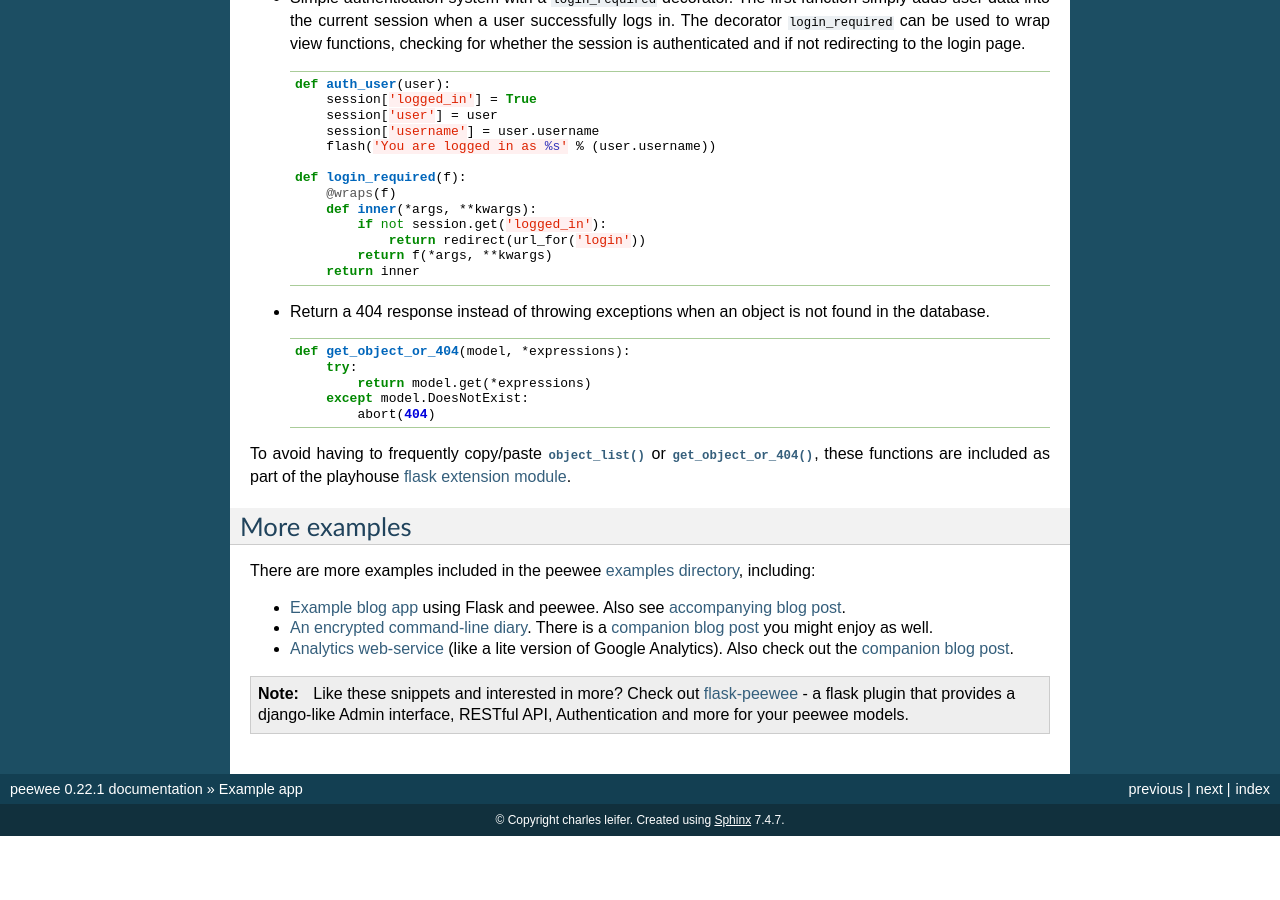
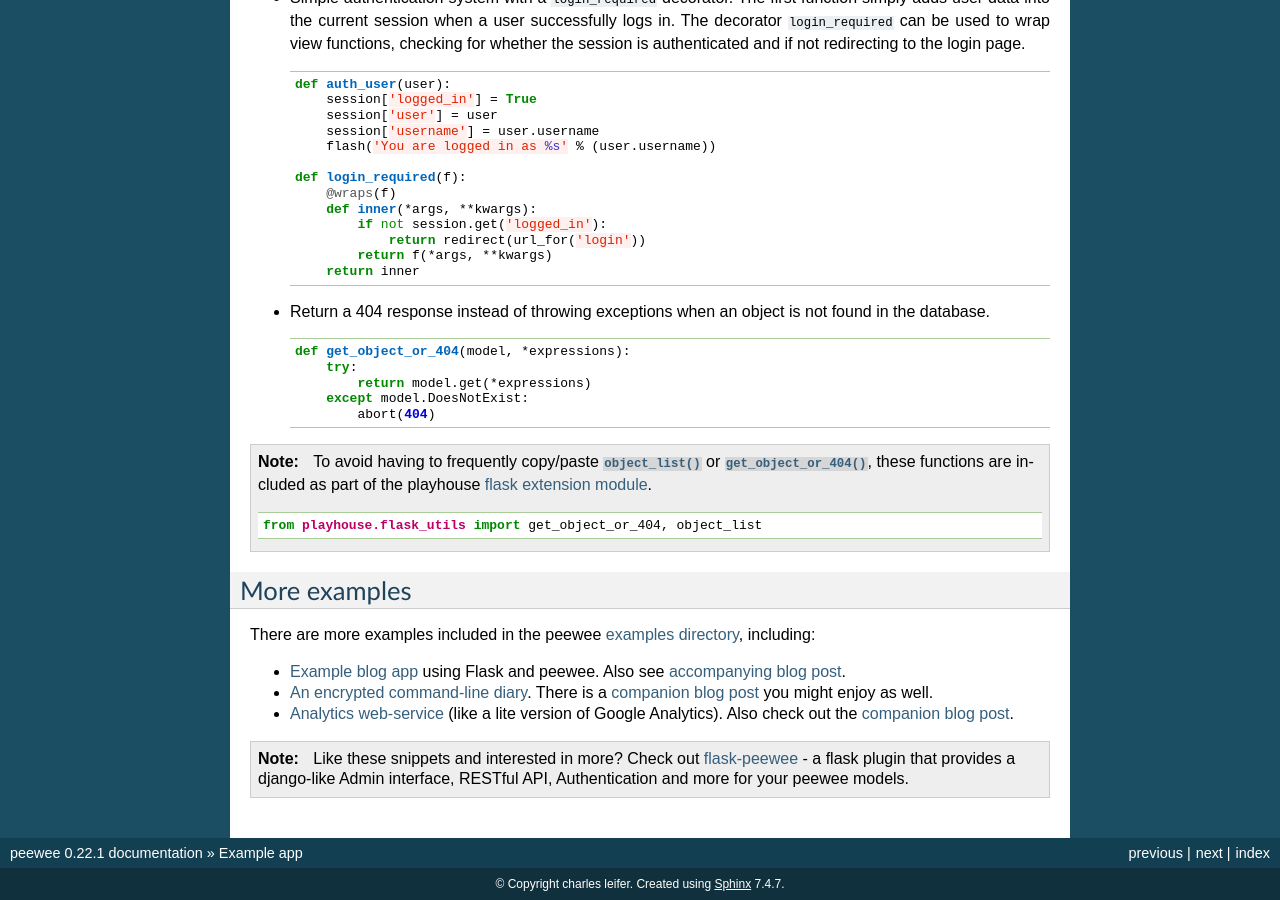
Before and after one commit to coleifer/peewee, a Sphinx documentation site: the page built from docs/peewee/example.rst, in a window 1280 px wide and 900 px high, scrolled down 5550 px. Built offline with Sphinx 7.4.7, drawn with Linux system fonts in a browser that asks for light colours; before the commit the page ends 6386 px from its top, so only the background shows below that; some of the changed text lies outside the part shown.

Commit message:
Update example app doc.

```diff
--- a/docs/peewee/example.rst
+++ b/docs/peewee/example.rst
@@ -383,9 +383,14 @@ mentioning briefly.
           except model.DoesNotExist:
               abort(404)
 
-To avoid having to frequently copy/paste :py:func:`object_list` or
-:py:func:`get_object_or_404`, these functions are included as part of the
-playhouse :ref:`flask extension module <flask_utils>`.
+.. note::
+    To avoid having to frequently copy/paste :py:func:`object_list` or
+    :py:func:`get_object_or_404`, these functions are included as part of the
+    playhouse :ref:`flask extension module <flask_utils>`.
+
+    .. code-block:: python
+
+        from playhouse.flask_utils import get_object_or_404, object_list
 
 More examples
 -------------
```
Also changed, not shown: other parts of docs/peewee/example.rst (+2 -2 lines).
